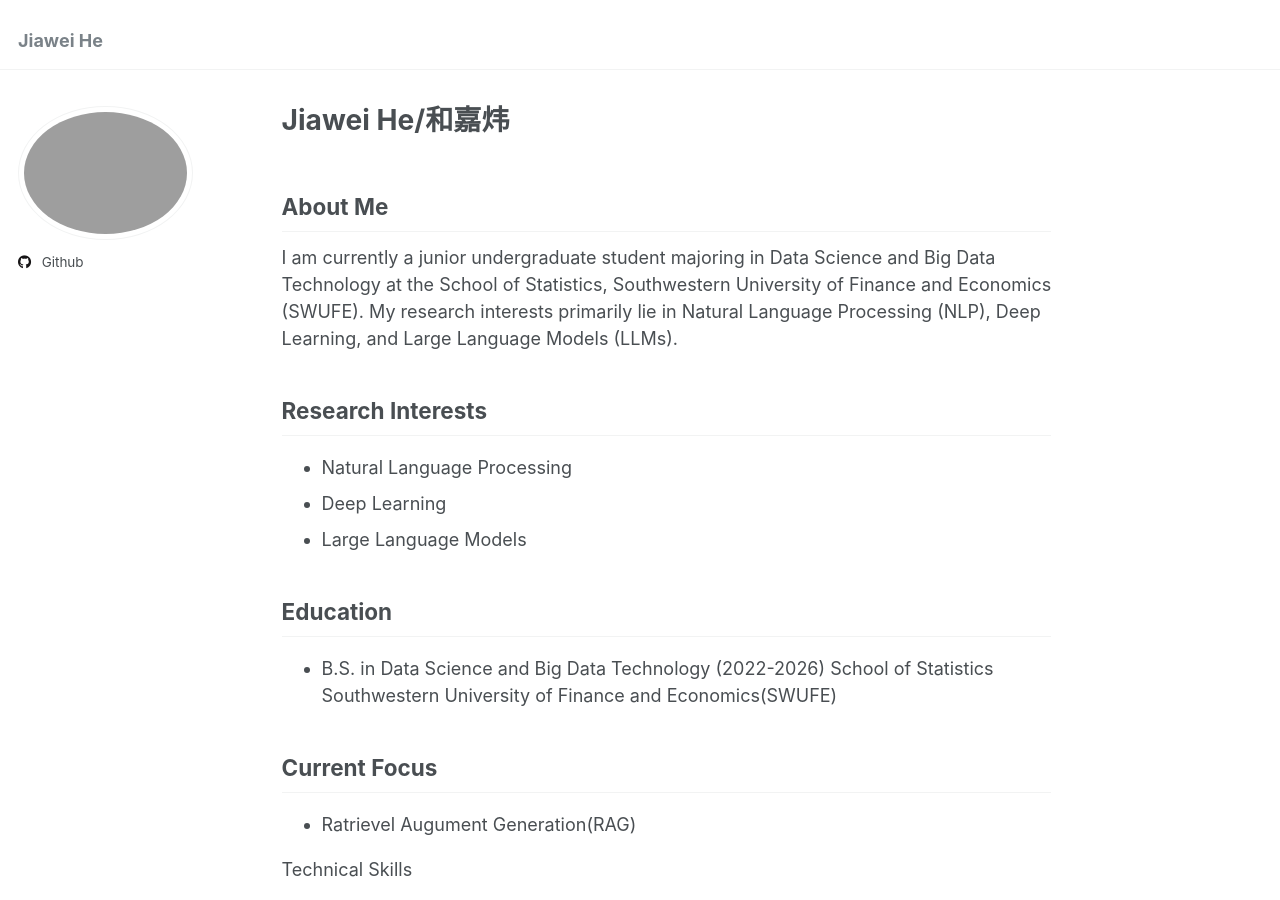
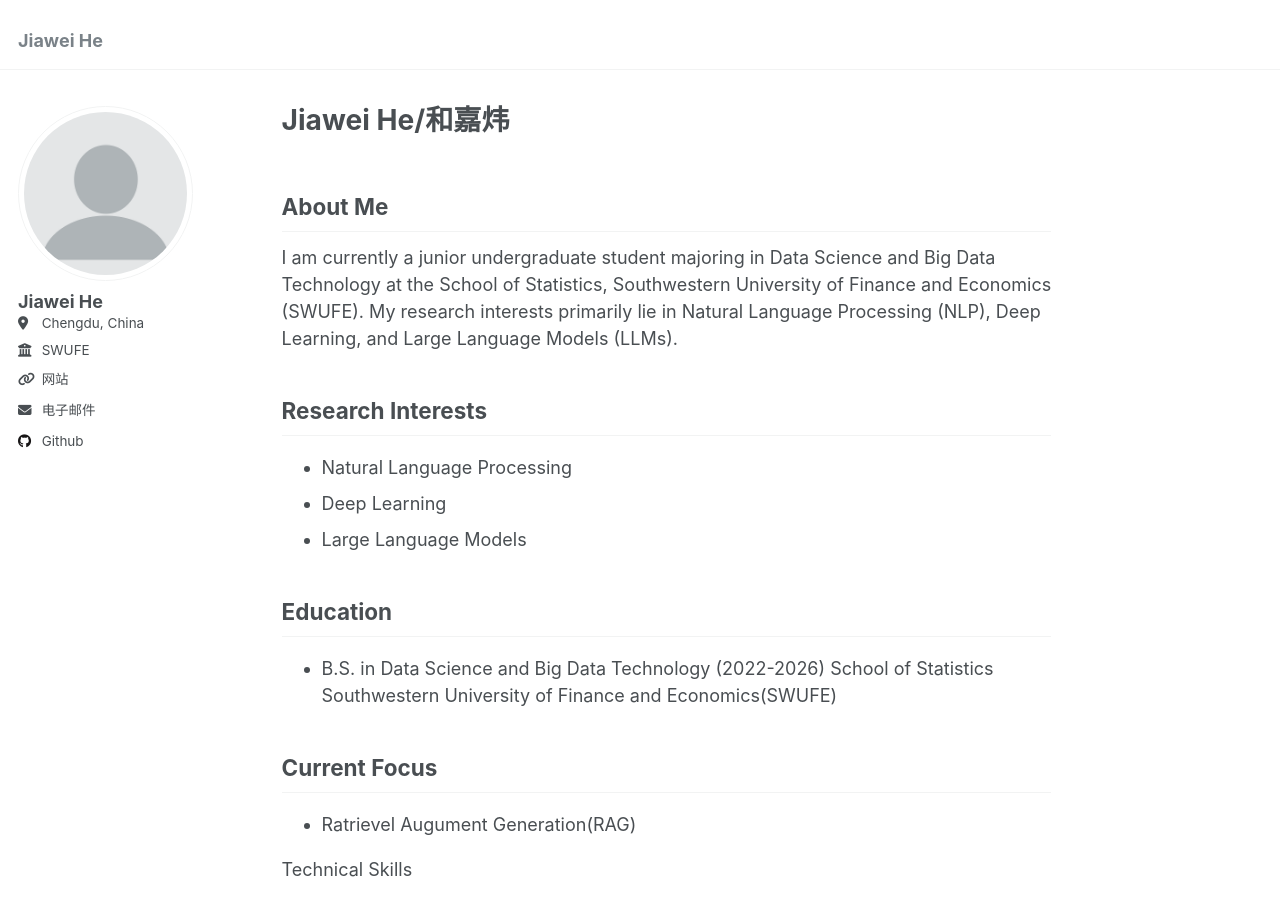
Before and after one commit to Hepisces/JiaweiHe.github.io, a Jekyll site: the page built from _pages/about.md, in a window 1280 px wide and 900 px high. Built offline with Jekyll 4.4.1, drawn with Linux system fonts in a browser that asks for light colours; part of the change alters nothing that is shown.

Commit message:
Update _config.yml

```diff
--- a/_config.yml
+++ b/_config.yml
@@ -12,7 +12,7 @@ title                    : "Jiawei He"
 title_separator          : "-"
 name                     : &name "Jiawei He"
 description              : &description "Undergraduate Student in Data Science and Big Data Technology at SWUFE"
-url                      : https://hepisces.github.io # the base hostname & protocol for your site e.g. "https://[your GitHub username].github.io"
+url                      : https://hepisces.github.io/JiaweiHe.github.io/ # the base hostname & protocol for your site e.g. "https://[your GitHub username].github.io"
 baseurl                  : "" # the subpath of your site, e.g. "/blog"
 repository               : "Hepisces/hepisces.github.io"
 
@@ -21,14 +21,14 @@ repository               : "Hepisces/hepisces.github.io"
 #               Additional customization can be done by editing /_includes/author-profile.html
 author:
   # Biographic information
-#   avatar           : "profile.png"
-#   name             : "Jiawei He"
-#   pronouns         : "He/Him"
+  avatar           : "profile.png"
+  name             : "Jiawei He"
+  # pronouns         : "He/Him"
 #   bio              : "Undergraduate Student in Data Science and Big Data Technology at SWUFE, interested in NLP, Deep Learning and LLMs"
-#   location         : "Chengdu, China"
-#   employer         : "SWUFE"
-#   uri              : "https://hepisces.github.io"
-#   email            : "hepisces@qq.com"
+  location         : "Chengdu, China"
+  employer         : "SWUFE"
+  uri              : "https://hepisces.github.io/JiaweiHe.github.io/"
+  email            : "hepisces@qq.com"
 
   # Academic websites
   # arxiv            : # URL - Update with the correct link to your profile
```
